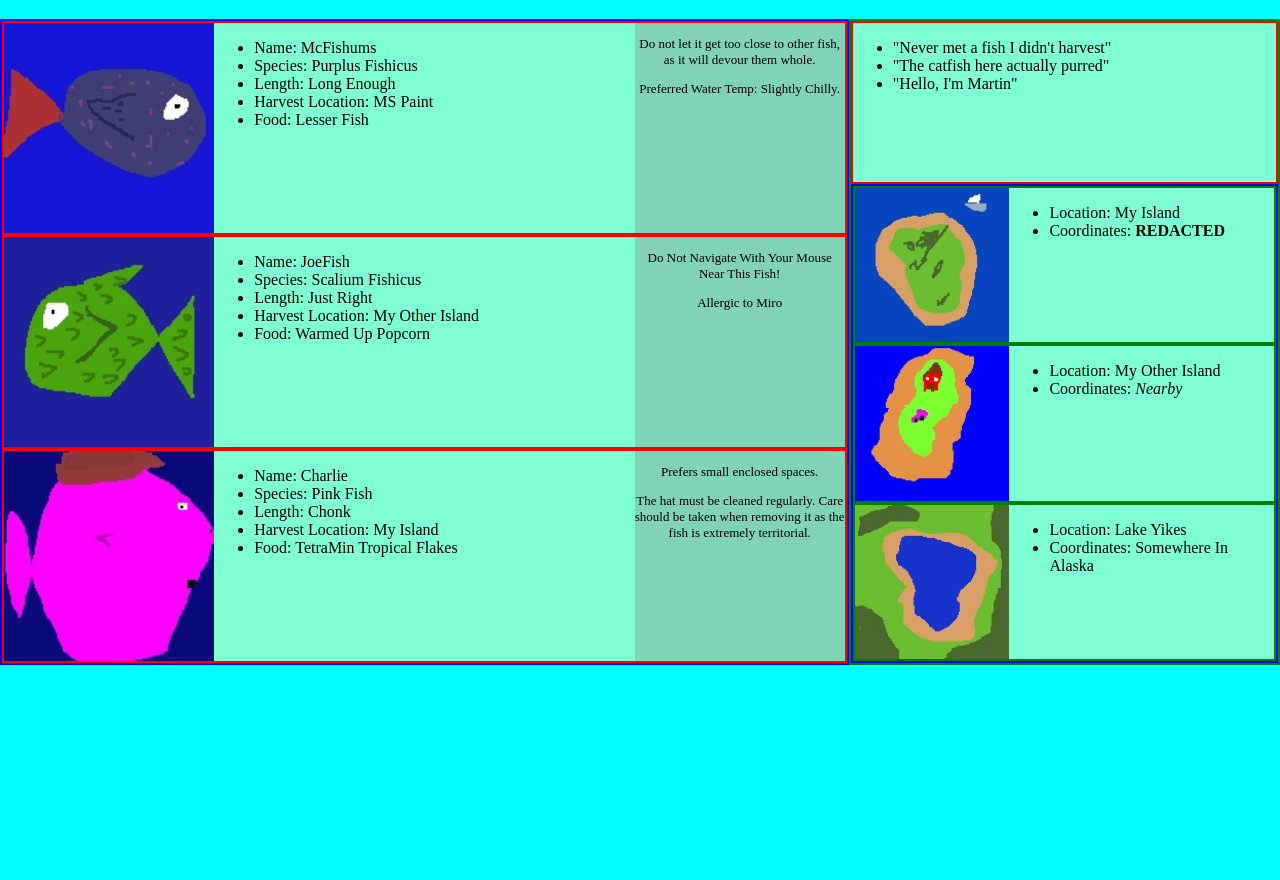
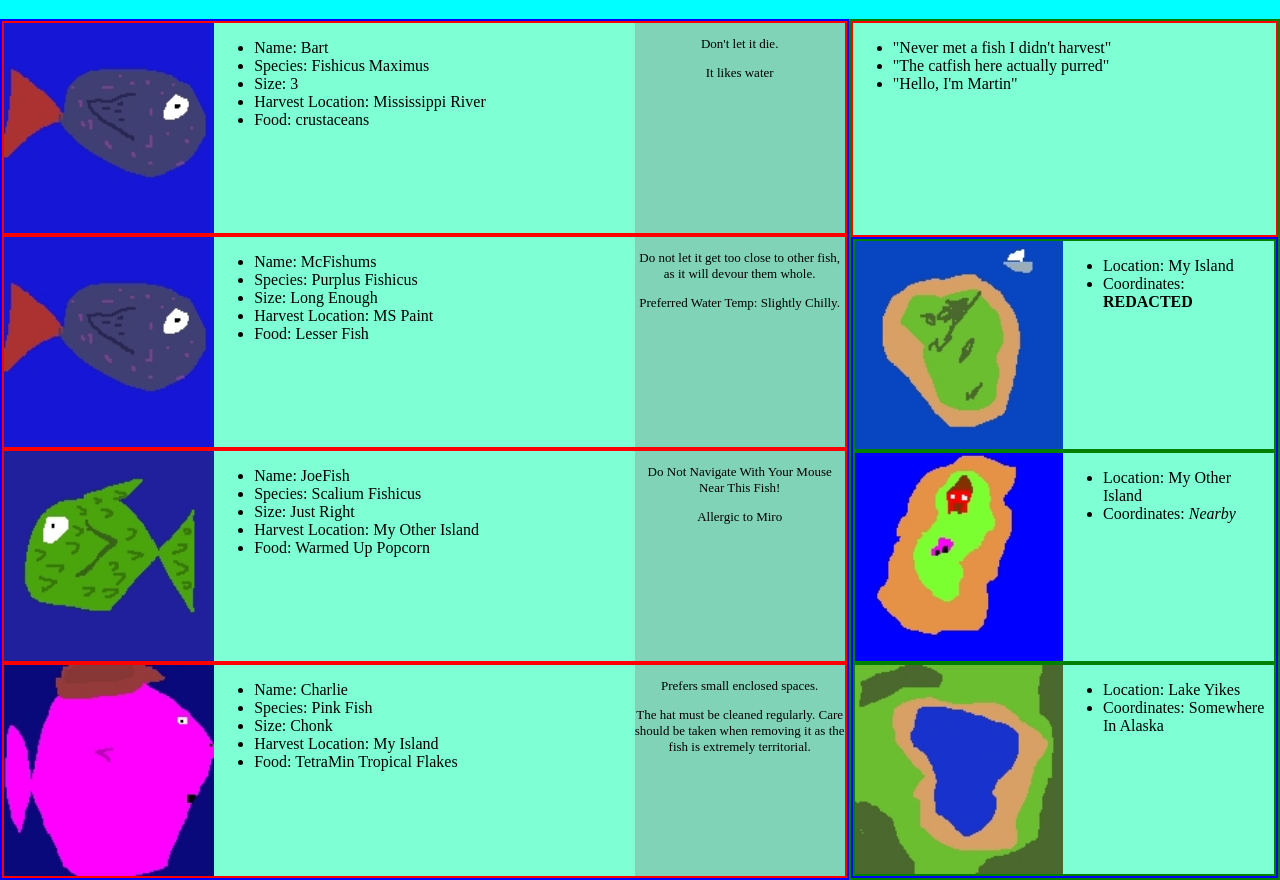
Before and after one commit to SchmidtFred/nss-aquarium, a plain HTML site: page index.html in a window 1280 px wide. Shown: the part 61-941 px from the top of the page. Before the commit the page ends 800 px from the top, so only its background shows below. Drawn offline with Linux system fonts and the light colour scheme.

Commit message:
Did all the stuff from explorer 3. Stored old html in its own file for when I learn how to just comment it out. Used customized html in fishlistjs

```diff
--- a/index.html
+++ b/index.html
@@ -13,77 +13,7 @@
     </header>
     <main>
       <!-- All of the fish Info and cards will go here-->
-      <article class="fishList">
-        <!-- Fish card 1  -->
-        <section class="fishCard">
-          <!-- The Image -->
-          <img src="images/fish.jpg" alt="A dark purple fish with a red fin" />
-          <!-- Fish Details as a UL -->
-          <section class="fishDetails">
-            <ul>
-              <li>Name: McFishums</li>
-              <li>Species: Purplus Fishicus</li>
-              <li>Length: Long Enough</li>
-              <li>Harvest Location: MS Paint</li>
-              <li>Food: Lesser Fish</li>
-            </ul>
-          </section>
-          <!-- Sidebar within each card for fish care tips -->
-          <section class="careTips">
-            <p>
-              Do not let it get too close to other fish, as it will devour them
-              whole.
-            </p>
-            <p>Preferred Water Temp: Slightly Chilly.</p>
-          </section>
-        </section>
-        <!-- Fish Card 2 -->
-        <section class="fishCard">
-          <!-- The Image -->
-          <img src="images/joeFish.jpg" alt="A green fish with a dorsal fin" />
-          <!-- Fish Details as a UL -->
-          <section class="fishDetails">
-            <ul>
-              <li>Name: JoeFish</li>
-              <li>Species: Scalium Fishicus</li>
-              <li>Length: Just Right</li>
-              <li>Harvest Location: My Other Island</li>
-              <li>Food: Warmed Up Popcorn</li>
-            </ul>
-          </section>
-          <!-- Sidebar within each card for fish care tips -->
-          <section class="careTips">
-            <p>Do Not Navigate With Your Mouse Near This Fish!</p>
-            <p>Allergic to Miro</p>
-          </section>
-        </section>
-        <!-- Fish Card 3 -->
-        <section class="fishCard">
-          <!-- The Image -->
-          <img
-            src="images/pinkFish.jpg"
-            alt="A large pink fish with a brown newsboy cap"
-          />
-          <!-- Fish Details as a UL -->
-          <section class="fishDetails">
-            <ul>
-              <li>Name: Charlie</li>
-              <li>Species: Pink Fish</li>
-              <li>Length: Chonk</li>
-              <li>Harvest Location: My Island</li>
-              <li>Food: TetraMin Tropical Flakes</li>
-            </ul>
-          </section>
-          <!-- Sidebar within each card for fish care tips -->
-          <section class="careTips">
-            <p>Prefers small enclosed spaces.</p>
-            <p>
-              The hat must be cleaned regularly. Care should be taken when
-              removing it as the fish is extremely territorial.
-            </p>
-          </section>
-        </section>
-      </article>
+      <article class="fishList"></article>
       <!-- Will contain locations and quotes -->
       <article class="locationContent">
         <!-- List of Quotes -->
@@ -121,10 +51,7 @@
           </section>
           <!-- Location Card 3 -->
           <section class="locationCard">
-            <img
-              src="images/lake.jpg"
-              alt="A lake surrounded by woods."
-            />
+            <img src="images/lake.jpg" alt="A lake surrounded by woods." />
             <ul>
               <li>Location: Lake Yikes</li>
               <li>Coordinates: Somewhere In Alaska</li>
--- a/scripts/database.js
+++ b/scripts/database.js
@@ -2,43 +2,61 @@ const database = {
   fish: [
     {
       id: 1,
+      image: "images/fish.jpg",
+      altText: "A dark purple fish with a red fin",
       name: "Bart",
       species: "Fishicus Maximus",
       food: "crustaceans",
       size: 3,
       location: "Mississippi River",
+      careTip1: "Don't let it die.",
+      careTip2: "It likes water",
     },
 
     {
       id: 2,
+      image: "images/fish.jpg",
+      altText: "A dark purple fish with a red fin",
       name: "McFishums",
       species: "Purplus Fishicus",
       food: "Lesser Fish",
       size: "Long Enough",
-      location: "MS Paint"
+      location: "MS Paint",
+      careTip1:
+        "Do not let it get too close to other fish, as it will devour them whole.",
+      careTip2: "Preferred Water Temp: Slightly Chilly.",
     },
 
     {
       id: 3,
+      image: "images/joeFish.jpg",
+      altText: "A green fish with a dorsal fin",
       name: "JoeFish",
       species: "Scalium Fishicus",
       food: "Warmed Up Popcorn",
       size: "Just Right",
       location: "My Other Island",
+      careTip1: "Do Not Navigate With Your Mouse Near This Fish!",
+      careTip2: "Allergic to Miro",
     },
 
     {
       id: 4,
+      image: "images/pinkFish.jpg",
+      altText: "A large pink fish with a brown newsboy cap",
       name: "Charlie",
       species: "Pink Fish",
       food: "TetraMin Tropical Flakes",
       size: "Chonk",
-        location: "My Island"
-    }
+      location: "My Island",
+      careTip1: "Prefers small enclosed spaces.",
+      careTip2:
+        "The hat must be cleaned regularly. Care should be taken when removing it as the fish is extremely territorial.",
+    },
   ],
 };
 
 //allows us to export this database to other js files
 export const getFish = () => {
-    return database.fish.map(fish => ({...fish}))
+  return database.fish.map((fish) => ({ ...fish }));
 };
--- /dev/null
+++ b/scripts/fishList.js
@@ -0,0 +1,36 @@
+// Import the function that returns a copy of the fish array
+import { getFish } from "./database.js";
+
+export const FishList = () => {
+  //store our database in this variable. Using the imported function to bring that array over here.
+  const fishes = getFish();
+
+  // this string is going to be what we build to add to our html. Setting up the variable to store it in
+  let htmlString = '';
+
+  //now create the other html representations within this for loop going through the array
+  for (const fish of fishes) {
+    htmlString += `<section class="fishCard">
+        <img src="${fish.image}" alt="${fish.altText}" />
+        <section class="fishDetails">
+            <ul>
+                <li>Name: ${fish.name}</li>
+                <li>Species: ${fish.species}</li>
+                <li>Size: ${fish.size}</li>
+                <li>Harvest Location: ${fish.location}</li>
+                <li>Food: ${fish.food}</li>
+            </ul>
+        </section>
+        <section class="careTips">
+            <p>${fish.careTip1}</p>
+            <p>${fish.careTip2}</p>
+        </section>
+        </section>
+        `;
+  }
+
+  //add to the htmlstring now the big ole string we made
+  htmlString += ``;
+
+  return htmlString;
+};
--- a/scripts/main.js
+++ b/scripts/main.js
@@ -1,9 +1,16 @@
 //bring in the get fish function
-import { getFish } from './database.js';
+import { getFish } from "./database.js";
 
 //use the get fish function to store the array from the database into the const allFish here
 const allFish = getFish();
 
 for (const fish of allFish) {
-    console.log(fish)
+  console.log(fish);
 };
+
+//bring in the fishlist function now
+import { FishList } from "./fishList.js";
+
+const parentHTMLElement = document.querySelector(".fishList");
+
+parentHTMLElement.innerHTML = FishList();
```
Also changed, not shown: oldHtml.html (added, +69 -0 lines). Lines whose indentation alone changed are shown as unchanged.
